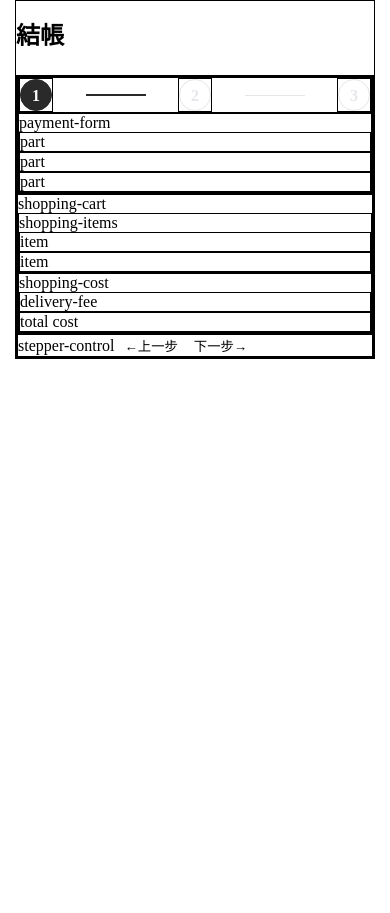
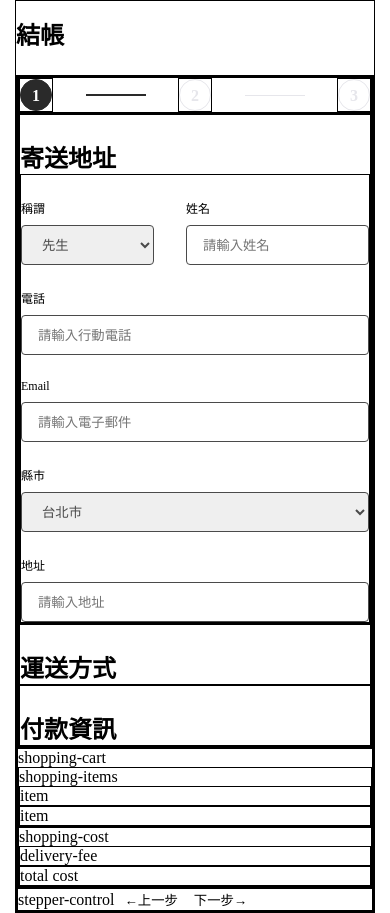
Before and after one commit to Joy-Chang-2021/AC_3_shopping_cart, a website: page shopping-cart.html in a window 390 px wide. Before the commit the page ends 844 px from the top, so only its background shows below. Drawn offline with Linux system fonts and the light colour scheme.

Commit message:
mobile / payment-form / part I

```diff
--- a/public/scss/_variables.scss
+++ b/public/scss/_variables.scss
@@ -38,3 +38,8 @@ $font-size: 4px;
   width: $width;
   height: $height;
 }
+
+@mixin border ($num, $radius, $color) {
+  border: $num solid $color;
+  border-radius: $radius;
+}
--- a/public/scss/main.scss
+++ b/public/scss/main.scss
@@ -11,8 +11,15 @@ main div { //觀察用
   margin: 0 15px;
 }
 
+input[type="text"], select {
+  color: var(--main-grey);
+  @include square(100%, 40px);
+  @include border(1px, 4px, var(--main-grey));
+  margin-top: 8px;
+  padding-left: 16px;
+}
+
 //details
-
 .page-title {
   font-size: 6 * $font-size;
   margin: 15px 0 24px;
@@ -45,5 +52,30 @@ main div { //觀察用
         background-color: var(--main-dark);
       }
     }
+    .payment-form {
+      font-size: 3 * $font-size;
+      .part {
+        h3 {
+          margin-top: 24px;
+          font-size: 6 * $font-size;
+        }
+        label {
+          display: block;
+          width: 100%;
+          margin-top: 24px;
+        }
+      }
+      .info-buyer {
+        display: flex;
+        flex-flow: row wrap;
+        justify-content: space-between;
+        .gender {
+          width: 133px;
+        }
+        .name {
+          width: 183px;
+        }
+      }
+    }
   }
 }
--- a/shopping-cart.html
+++ b/shopping-cart.html
@@ -29,11 +29,53 @@
               <h5 class="d-none">付款資料</h5>
             </div>
           </div>
-          <div class="payment-form">payment-form
-            <form action="" id="payment-form">
-              <div class="part">part</div>
-              <div class="part">part</div>
-              <div class="part">part</div>
+          <div class="payment-form">
+            <form id="payment-form" method="post">
+              <div class="part">
+                <h3>寄送地址</h3>
+                <div class="info-buyer">
+                  <label for="gender" class="gender">
+                    <p>稱謂</p>
+                    <select name="" id="gender">
+                      <option value="">先生</option>
+                      <option value="">女士</option>
+                    </select>
+                  </label>
+                  <label for="name" class="name">
+                    <p>姓名</p>
+                    <input id="" type="text" placeholder="請輸入姓名">
+                  </label>
+                  <label for="phone" class="phone">
+                    <p>電話</p>
+                    <input id="" type="text" placeholder="請輸入行動電話">
+                  </label>
+                  <label for="mail" class="mail">
+                    <p>Email</p>
+                    <input id="" type="text" placeholder="請輸入電子郵件">
+                  </label>
+                  <label for="city" class="city">
+                    <p>縣市</p>
+                    <select name="" id="city">
+                      <option value="">台北市</option>
+                      <option value="">新北市</option>
+                      <option value="">桃園市</option>
+                      <option value="">台中市</option>
+                      <option value="">台南市</option>
+                      <option value="">高雄市</option>
+                    </select>
+                  </label>
+                  <label for="address" class="address">
+                    <p>地址</p>
+                    <input id="address" type="text" placeholder="請輸入地址">
+                  </label>
+                </div>
+              </div>
+              <div class="part">
+                <h3>運送方式</h3>
+              </div>
+              <div class="part">
+                <h3>付款資訊</h3>
+              </div>
             </form>
           </div>
           <div class="stepper-control d-none">stepper-control
```
Also changed, not shown: public/css/main.css, public/css/main.min.css, 2 other files.
